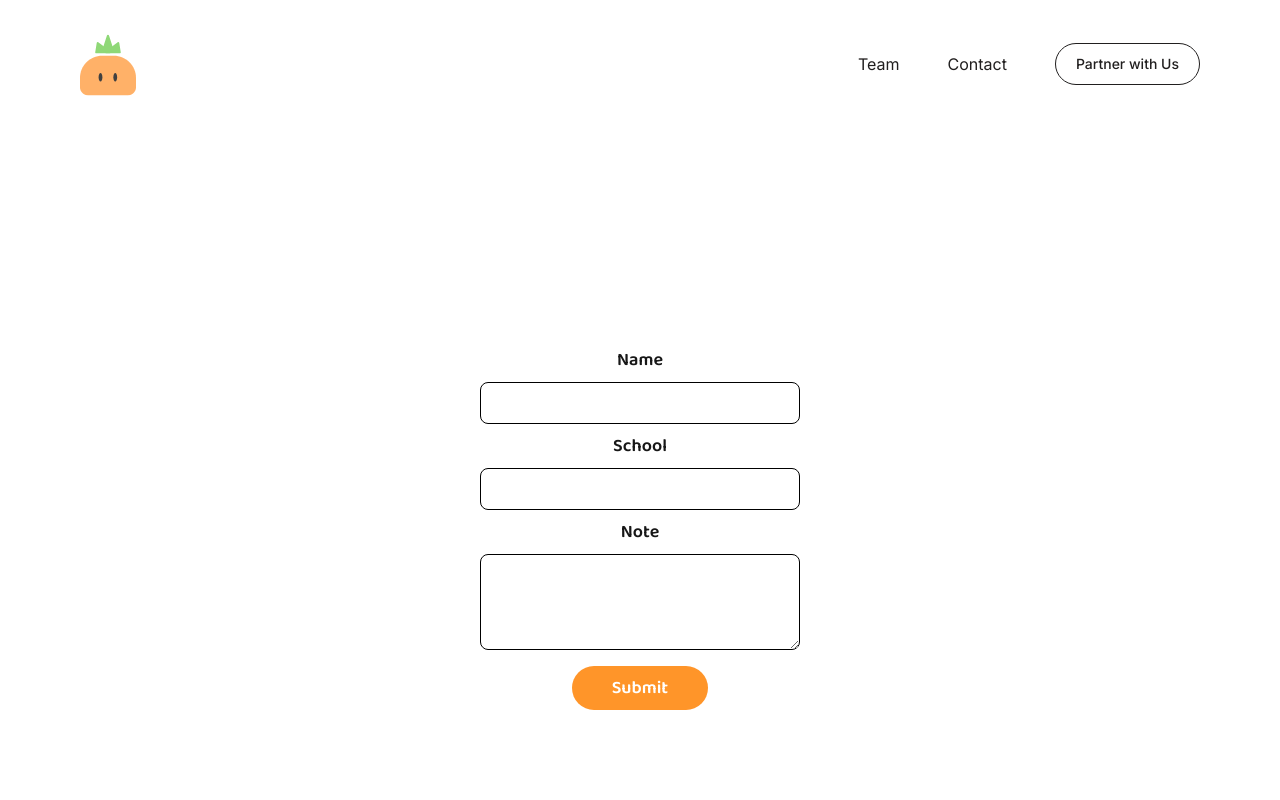
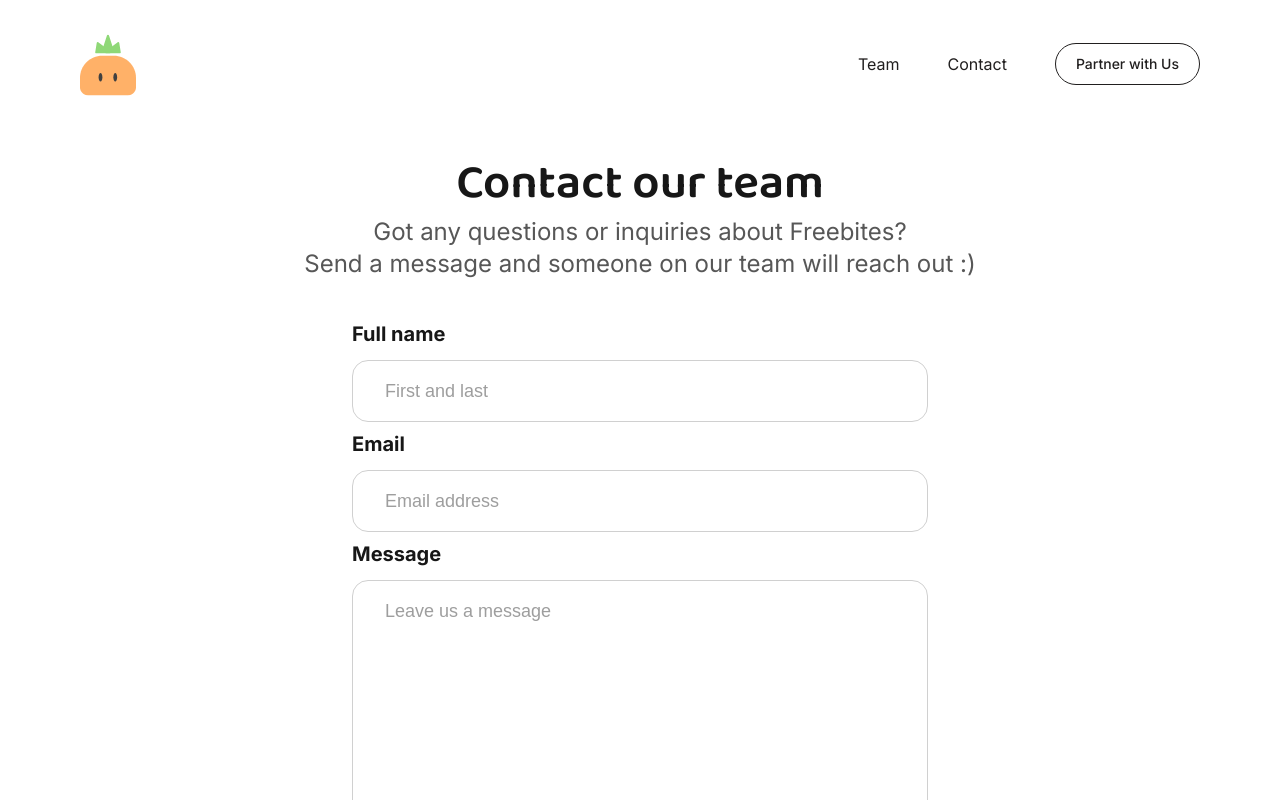
Before and after one commit to LordofMankid/freebites, a Next.js app: page /contact in a window 1280 px wide. Shown: the top 800 px of the page. Built offline with nearby package versions, Linux system fonts and the light colour scheme.

Commit message:
redesign + refactor contact page

```diff
--- a/app/api/feedback/controller.ts
+++ b/app/api/feedback/controller.ts
@@ -17,8 +17,8 @@
         html: `<p>
                 Somebody submitted some feedback using the form on our website! :)) <br />
                 <strong>Name: </strong> ${feedback.name} <br />
-                <strong>School: </strong> ${feedback.school} <br />
-                <strong>Note: </strong> ${feedback.note} <br />
+                <strong>Email: </strong> ${feedback.email} <br />
+                <strong>Message: </strong> ${feedback.message} <br />
                 <strong>Timestamp: </strong> ${feedback.date}
               </p>`,
       });
--- a/app/components/Navbar.tsx
+++ b/app/components/Navbar.tsx
@@ -22,9 +22,6 @@
   const scope = useRef<Scope | null>(null);
 
   // Blinking
-  // Blinking
-  // Blinking
-
   useEffect(() => {
     let blinkTimeout: NodeJS.Timeout;
 
@@ -34,10 +31,10 @@
         setEyesOpen(true);
       }, 250);
 
-      blinkTimeout = setTimeout(blink, Math.random() * 10000 + 1000);
+      blinkTimeout = setTimeout(blink, Math.random() * 12000 + 1000);
     };
 
-    blinkTimeout = setTimeout(blink, Math.random() * 10000 + 1000);
+    blinkTimeout = setTimeout(blink, Math.random() * 12000 + 1000);
 
     return () => clearTimeout(blinkTimeout);
   }, []);
--- /dev/null
+++ b/app/components/common/FormInput.tsx
@@ -0,0 +1,43 @@
+import React from "react";
+
+interface FormInputProps {
+  title: string;
+  placeholder: string;
+  type: React.HTMLInputTypeAttribute;
+  onChange: (
+    arg0:
+      | React.ChangeEvent<HTMLInputElement>
+      | React.ChangeEvent<HTMLTextAreaElement>
+  ) => void;
+}
+const FormInput = (props: FormInputProps) => {
+  const { title, placeholder, type, onChange } = props;
+  return (
+    <div className="w-2/3 max-w-xl flex flex-col gap-3">
+      <p className="text-base sm:text-lg lg:text-xl font-inter font-bold text-start">
+        {title}
+      </p>
+      {type == "textarea" ? (
+        <textarea
+          className="w-full h-[290px] border-1 rounded-2xl border-neutral-gray py-3 lg:py-4 px-6 lg:px-8 text-inter text-base md:text-lg placeholder:text-neutral-lighter-text"
+          id={title}
+          name={title}
+          placeholder={placeholder}
+          style={{ resize: "none" }}
+          onChange={onChange}
+        ></textarea>
+      ) : (
+        <input
+          className="w-full border-1 rounded-2xl border-neutral-gray py-3 lg:py-4 px-6 lg:px-8 text-inter text-base md:text-lg placeholder:text-neutral-lighter-text"
+          type={type}
+          id={title}
+          name={title}
+          placeholder={placeholder}
+          onChange={onChange}
+        />
+      )}
+    </div>
+  );
+};
+
+export default FormInput;
--- a/app/components/forms/EmailForm.tsx
+++ b/app/components/forms/EmailForm.tsx
@@ -1,51 +1,90 @@
 import { createFeedback } from "@/lib/api/feedback";
 import { emptyFeedback, FeedbackFormData } from "@/lib/util/types";
 import Link from "next/link";
-import React, { useState } from "react";
+import React, { useEffect, useRef, useState } from "react";
+import FormInput from "../common/FormInput";
+import { animate, createScope, createSpring, Scope } from "animejs";
 
 const EmailForm = () => {
+  const scope = useRef<Scope | null>(null);
+  const root = useRef(null);
   const [formData, setFormData] = useState<FeedbackFormData>(emptyFeedback);
   const [submitted, setSubmitted] = useState<boolean>(false);
 
+  const handleMouseEnter = () => {
+    animate("#submit", {
+      scale: [
+        { to: 1.05, ease: createSpring({ stiffness: 400 }), duration: 200 },
+      ],
+    });
+  };
+
+  const handleMouseExit = () => {
+    animate("#submit", {
+      scale: [{ to: 1, ease: createSpring({ stiffness: 500 }), duration: 400 }],
+    });
+  };
+
+  useEffect(() => {
+    scope.current = createScope({ root });
+    return () => {
+      if (scope.current) scope.current.revert();
+    };
+  }, []);
   const handleSubmit = async () => {
     setSubmitted(true);
-    const res = await createFeedback(formData);
-    console.log("response: ", res);
+    await createFeedback(formData);
   };
   return (
-    <div className="w-screen h-screen flex flex-col justify-center items-center">
+    <div
+      ref={root}
+      className="w-screen h-screen flex flex-col justify-start items-center"
+    >
       {!submitted ? (
-        <div className="flex flex-col gap-2 justify-center items-center">
-          <p className="text-lg font-baloo font-semibold">Name</p>
-          <input
-            className="w-80 border-1 rounded-lg border-black p-2"
+        <div className="w-full flex flex-col gap-2 justify-center items-center">
+          <div className="py-8">
+            <p className="font-baloo text-dark-text font-semibold text-2xl sm:text-3xl md:text-4xl lg:text-5xl text-center pb-2">
+              Contact our team
+            </p>
+            <p className="font-inter text-neutral-light-text font-normal text-base sm:text-lg md:text-xl lg:text-2xl text-center mx-10">
+              Got any questions or inquiries about Freebites? <br /> Send a
+              message and someone on our team will reach out :)
+            </p>
+          </div>
+          <FormInput
+            title="Full name"
+            placeholder="First and last"
             type="text"
-            id="name"
-            name="name"
             onChange={(n) => setFormData({ ...formData, name: n.target.value })}
           />
-          <p className="text-lg font-baloo font-semibold">School</p>
-          <input
-            className="w-80 border-1 rounded-lg border-black p-2"
+          <FormInput
+            title="Email"
+            placeholder="Email address"
             type="text"
-            id="school"
-            name="school"
-            onChange={(s) =>
-              setFormData({ ...formData, school: s.target.value })
+            onChange={(n) =>
+              setFormData({ ...formData, email: n.target.value })
             }
           />
-          <p className="text-lg font-baloo font-semibold">Note</p>
-          <textarea
-            className="w-80 h-24 border-1 rounded-lg border-black p-2"
-            id="note"
-            name="note"
-            onChange={(n) => setFormData({ ...formData, note: n.target.value })}
+          <FormInput
+            title="Message"
+            placeholder="Leave us a message"
+            type="textarea"
+            onChange={(n) =>
+              setFormData({ ...formData, message: n.target.value })
+            }
           />
           <button
-            className="rounded-full bg-orange-medium mt-2 px-10 py-2 text-white text-lg font-baloo font-semibold"
-            onClick={handleSubmit}
+            id="submit"
+            onMouseEnter={handleMouseEnter}
+            onMouseLeave={handleMouseExit}
+            className="z-30 w-2/3 max-w-xl rounded-full disabled:bg-neutral-disabled bg-orange-medium mt-8 px-10 py-2 md:py-3 lg:py-4 text-white disabled:text-neutral-text sm:text-lg md:text-xl font-inter font-semibold"
+            onClick={() => {
+              handleMouseExit();
+              handleSubmit();
+            }}
+            disabled={!formData.name || !formData.email || !formData.message}
           >
-            Submit
+            Send Message
           </button>
         </div>
       ) : (
--- a/app/emailform/page.tsx
+++ /dev/null
@@ -1,69 +0,0 @@
-"use client";
-import { createFeedback } from "@/lib/api/feedback";
-import { emptyFeedback, FeedbackFormData } from "@/lib/util/types";
-import Link from "next/link";
-import React, { useState } from "react";
-
-const EmailForm = () => {
-  const [formData, setFormData] = useState<FeedbackFormData>(emptyFeedback);
-  const [submitted, setSubmitted] = useState<boolean>(false);
-
-  const handleSubmit = async () => {
-    setSubmitted(true);
-    const res = await createFeedback(formData);
-    console.log("response: ", res);
-  };
-  return (
-    <div className="w-screen h-screen flex flex-col justify-center items-center">
-      {!submitted ? (
-        <div className="flex flex-col gap-2 justify-center items-center">
-          <p className="text-lg font-baloo font-semibold">Name</p>
-          <input
-            className="w-80 border-1 rounded-lg border-black p-2"
-            type="text"
-            id="name"
-            name="name"
-            onChange={(n) => setFormData({ ...formData, name: n.target.value })}
-          />
-          <p className="text-lg font-baloo font-semibold">School</p>
-          <input
-            className="w-80 border-1 rounded-lg border-black p-2"
-            type="text"
-            id="school"
-            name="school"
-            onChange={(s) =>
-              setFormData({ ...formData, school: s.target.value })
-            }
-          />
-          <p className="text-lg font-baloo font-semibold">Note</p>
-          <textarea
-            className="w-80 h-24 border-1 rounded-lg border-black p-2"
-            id="note"
-            name="note"
-            onChange={(n) => setFormData({ ...formData, note: n.target.value })}
-          />
-          <button
-            className="rounded-full bg-orange-medium mt-2 px-10 py-2 text-white text-lg font-baloo font-semibold"
-            onClick={handleSubmit}
-          >
-            Submit
-          </button>
-        </div>
-      ) : (
-        <div className="flex flex-col gap-2 justify-center items-center">
-          <p className="text-lg font-baloo font-semibold">
-            Thanks for giving us feedback!
-          </p>
-          <Link
-            className="rounded-full bg-orange-medium mt-2 px-10 py-2 text-white text-lg font-baloo font-semibold"
-            href="/"
-          >
-            Back Home
-          </Link>
-        </div>
-      )}
-    </div>
-  );
-};
-
-export default EmailForm;
--- a/app/globals.css
+++ b/app/globals.css
@@ -14,7 +14,11 @@
   --color-orange-medium: #FF9529;
   --color-orange-dark: #EC6300;
   --color-dark-text: #171717;
-  --color-neutral-text: #404040;
+  --color-neutral-text: #4C4C4C;
+  --color-neutral-light-text: #575757;
+  --color-neutral-lighter-text: #9E9E9E;
+  --color-neutral-disabled: #D4D4D4;
+  --color-neutral-gray: #D0D0D0;
   --color-dark-green: #00373E;
 
   --font-baloo: "Baloo 2", "sans-serif";
--- a/lib/util/types.ts
+++ b/lib/util/types.ts
@@ -1,13 +1,13 @@
 export interface FeedbackFormData {
   name: string | null;
-  school: string | null;
-  note: string | null;
+  email: string | null;
+  message: string | null;
   date: Date | null;
 }
 
 export const emptyFeedback: FeedbackFormData = {
   name: null,
-  school: null,
-  note: null,
+  email: null,
+  message: null,
   date: null,
 };
```
Also changed, not shown: app/components/TopHero.tsx (+0 -9 lines).
